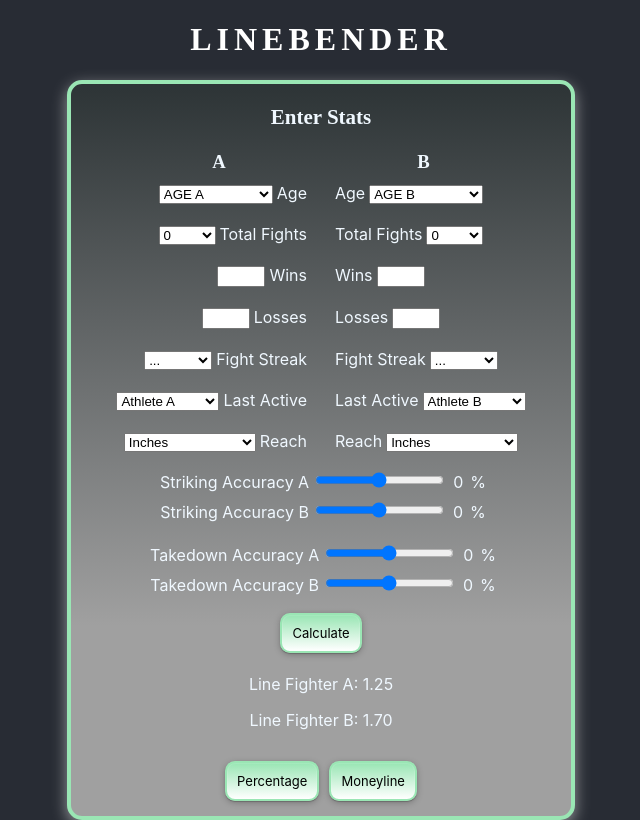
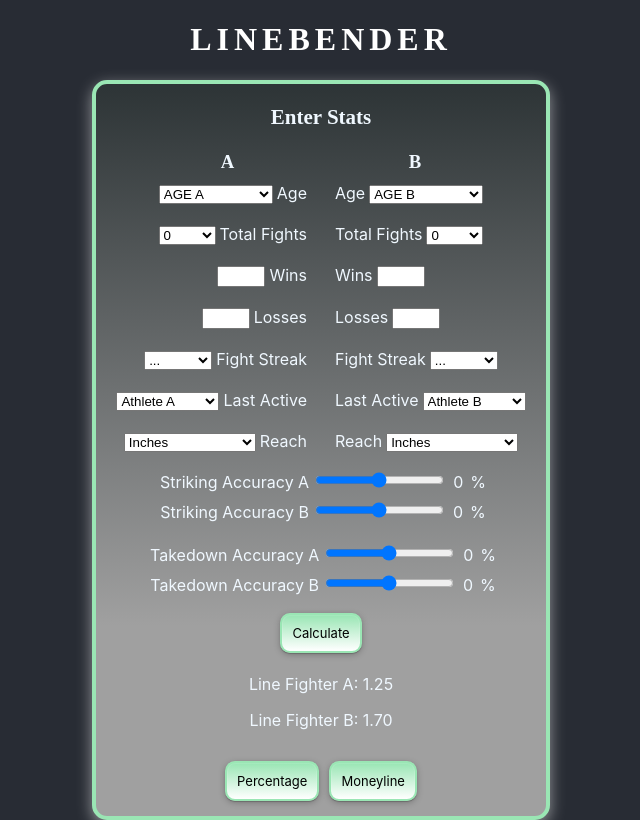
Before and after one commit to GerPut/linebender, a React (Create React App) app: page / in a window 1280 px wide. Shown: the whole page, without its empty margins (319-959 px from the left). Built offline with nearby package versions, Linux system fonts and the light colour scheme; a web font is replaced by a local one.

Commit message:
Frame width change.

```diff
--- a/src/components/container.css
+++ b/src/components/container.css
@@ -12,7 +12,7 @@
 .frame {
     background-color: #2d3436;
     background-image: linear-gradient(180deg, #2d3436 0%, #a0a0a0 74%);
-    min-width: 500px;
+    min-width: 450px;
     border: 4px solid #9AE6B4;
     border-radius: 15px;
     box-shadow: rgba(255, 255, 255, 0.5) 0px 5px 15px;
```
